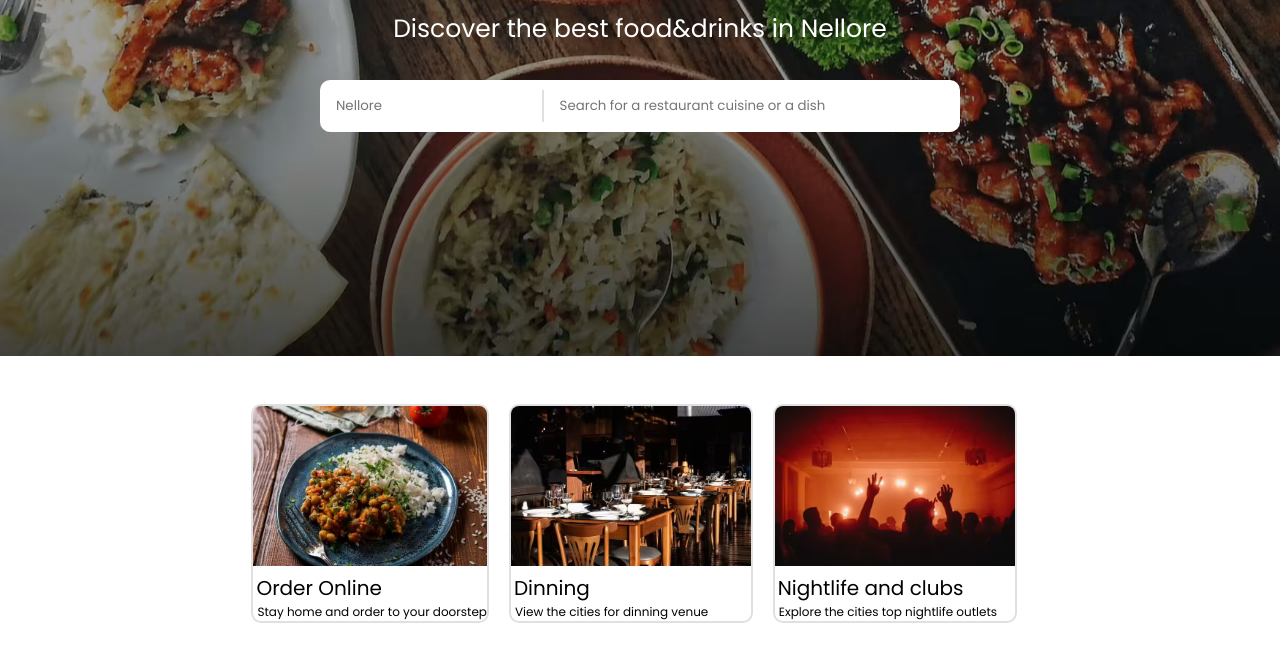
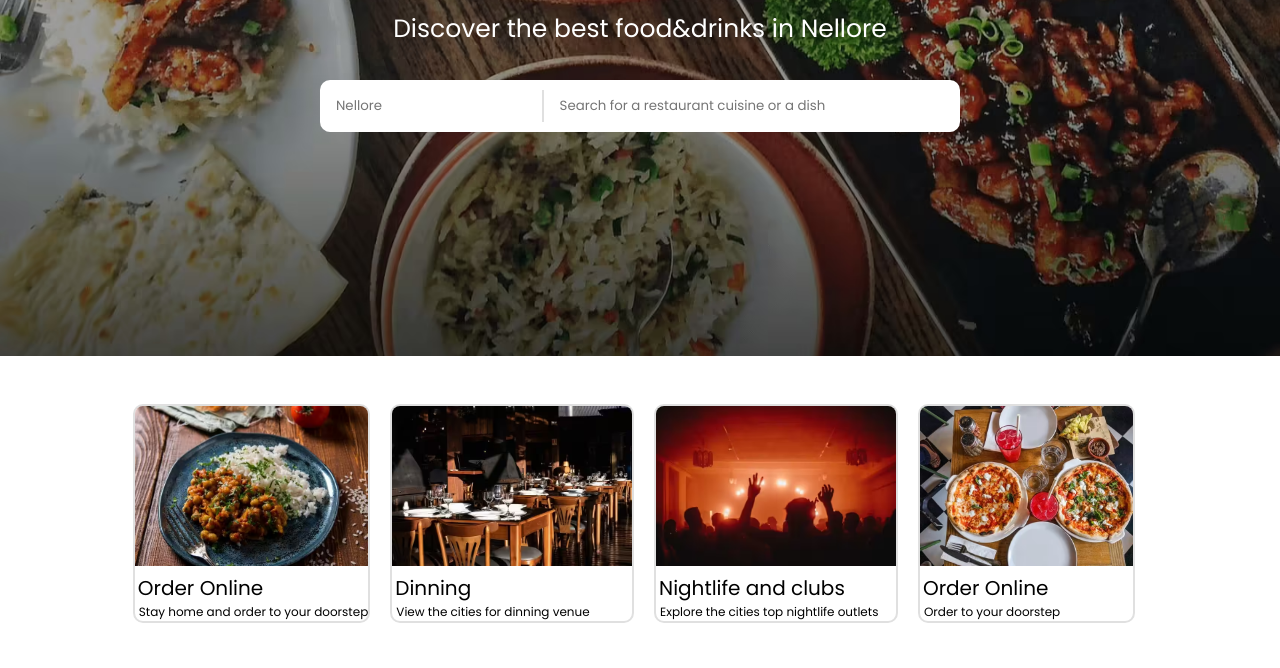
Before and after one commit to ChYuvaraj/Zomato-Landing-Page-Clone, a plain HTML site: page index.html in a window 1280 px wide. Shown: the part 124-792 px from the top of the page. Drawn offline with Linux system fonts and the light colour scheme.

Commit message:
Update index.html

```diff
--- a/index.html
+++ b/index.html
@@ -74,13 +74,13 @@
         <p>Explore the cities top nightlife outlets</p>
       </div>
     </div>
-    <!-- <div class="we_offer_card">
+    <div class="we_offer_card">
       <img src="images/item4.png" alt="card4" />
       <div class="we_offer_content">
         <h2>Order Online</h2>
         <p>Order to your doorstep</p>
       </div>
-    </div> -->
+    </div>
 
   </section>
 
```
